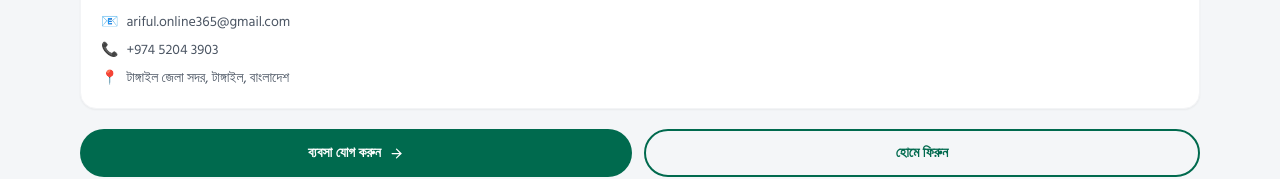
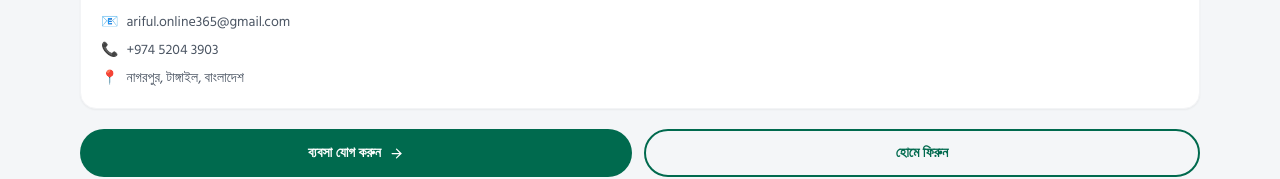
Before and after one commit to monirul1128/tangail-app, a Next.js app in the folder web/: page /about in a window 1280 px wide. Shown: the part 2246-2425 px from the top of the page. Built offline with nearby package versions, Linux system fonts and the light colour scheme.

Commit message:
text change

```diff
--- a/web/src/app/about/page.tsx
+++ b/web/src/app/about/page.tsx
@@ -121,7 +121,7 @@ export default function AboutPage() {
               </h3>
               <p className="text-primary font-semibold text-sm mb-1">প্রতিষ্ঠাতা ও পরিচালক</p>
               <p className="text-gray-500 text-sm flex items-center justify-center sm:justify-start gap-1 mb-4">
-                <span className="text-red-500">📍</span> টাঙ্গাইল জেলা, বাংলাদেশ
+                <span className="text-red-500">📍</span> আমাদের টাঙ্গাইল
               </p>
 
               {/* Action buttons — phone, whatsapp, facebook */}
@@ -260,7 +260,7 @@ export default function AboutPage() {
         <div className="space-y-2 text-sm text-gray-600">
           <p className="flex items-center gap-2">📧 <span>ariful.online365@gmail.com</span></p>
           <p className="flex items-center gap-2">📞 <span>+974 5204 3903</span></p>
-          <p className="flex items-center gap-2">📍 <span>টাঙ্গাইল জেলা সদর, টাঙ্গাইল, বাংলাদেশ</span></p>
+          <p className="flex items-center gap-2">📍 <span>নাগরপুর, টাঙ্গাইল, বাংলাদেশ</span></p>
         </div>
       </div>
 
```
